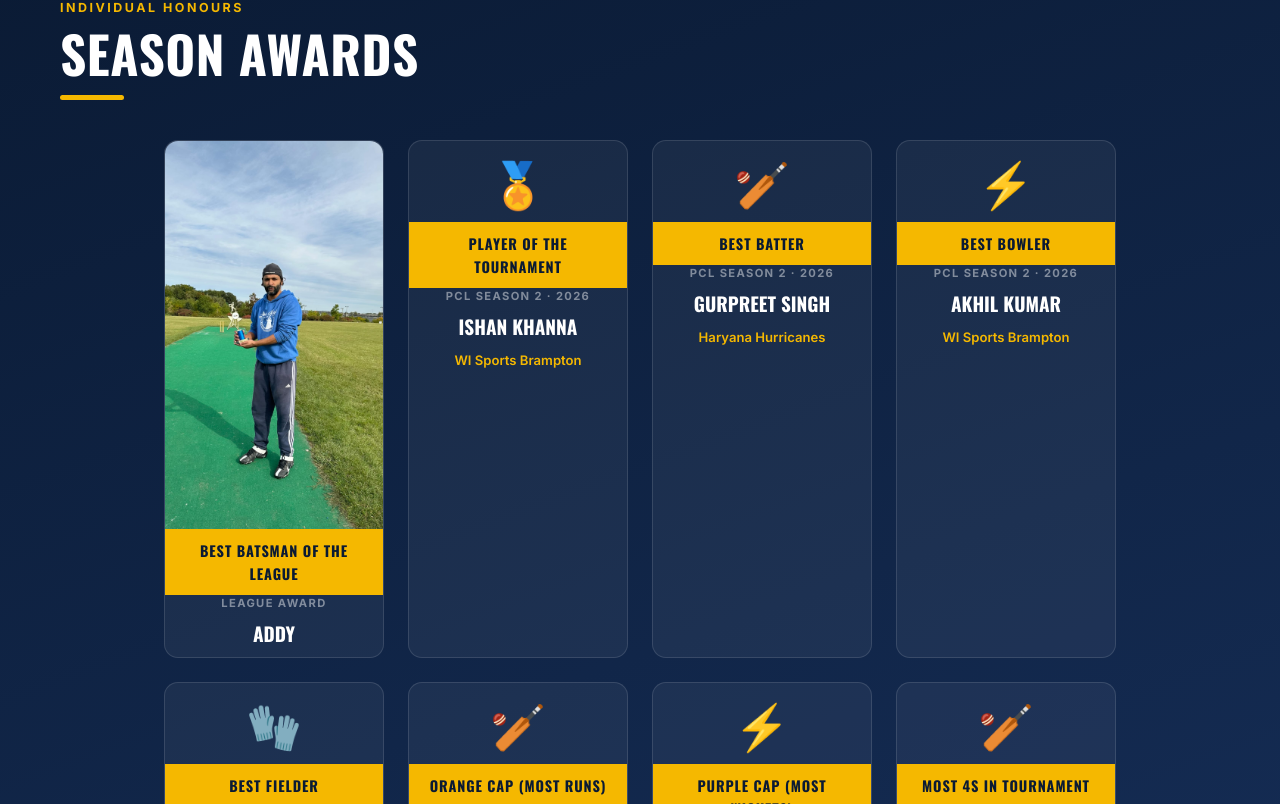
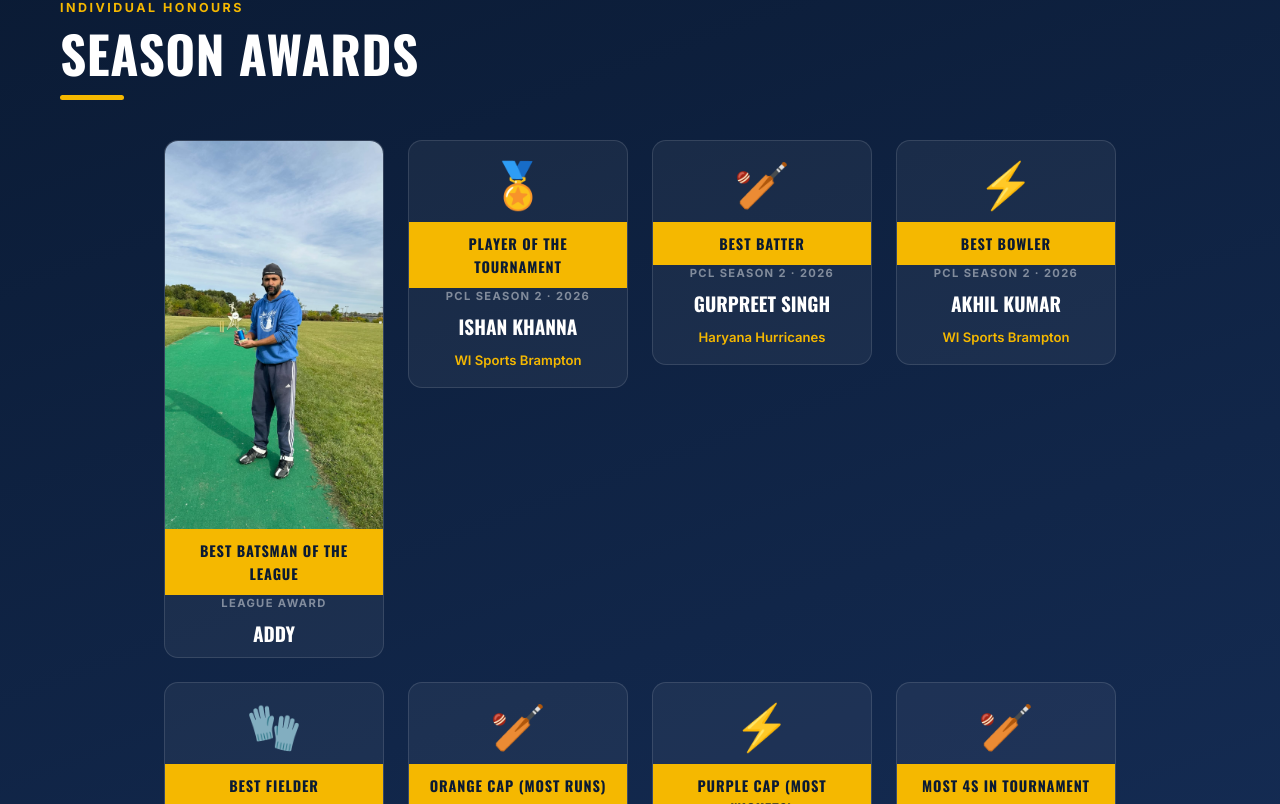
Before and after one commit to wbharath/PeelLeague, a React (Vite) app: page / in a window 1280 px wide. Shown: the part 5356-6160 px from the top of the page. Built offline with nearby package versions, Linux system fonts and the light colour scheme.

Commit message:
Fix award cards stretching — align-items: flex-start so text cards stay compact
Co-Authored-By: Claude Sonnet 4.6 <noreply@anthropic.com>

```diff
--- a/src/index.css
+++ b/src/index.css
@@ -233,7 +233,7 @@ h1, h2, h3 { font-family: var(--display); text-transform: uppercase; letter-spac
 .champ-runner { font-size: 0.82rem; color: var(--muted); }
 
 /* Season Awards */
-.awards-grid { display: flex; flex-wrap: wrap; justify-content: center; gap: 24px; margin-top: 8px; }
+.awards-grid { display: flex; flex-wrap: wrap; justify-content: center; align-items: flex-start; gap: 24px; margin-top: 8px; }
 .award-card { width: 220px; border-radius: var(--radius); overflow: hidden; background: rgba(255,255,255,0.05); border: 1px solid rgba(255,255,255,0.12); transition: transform 0.2s; flex-shrink: 0; display: flex; flex-direction: column; }
 .award-card:hover { transform: translateY(-5px); }
 .award-img-wrap img { width: 100%; height: auto; display: block; object-position: center top; }
```
